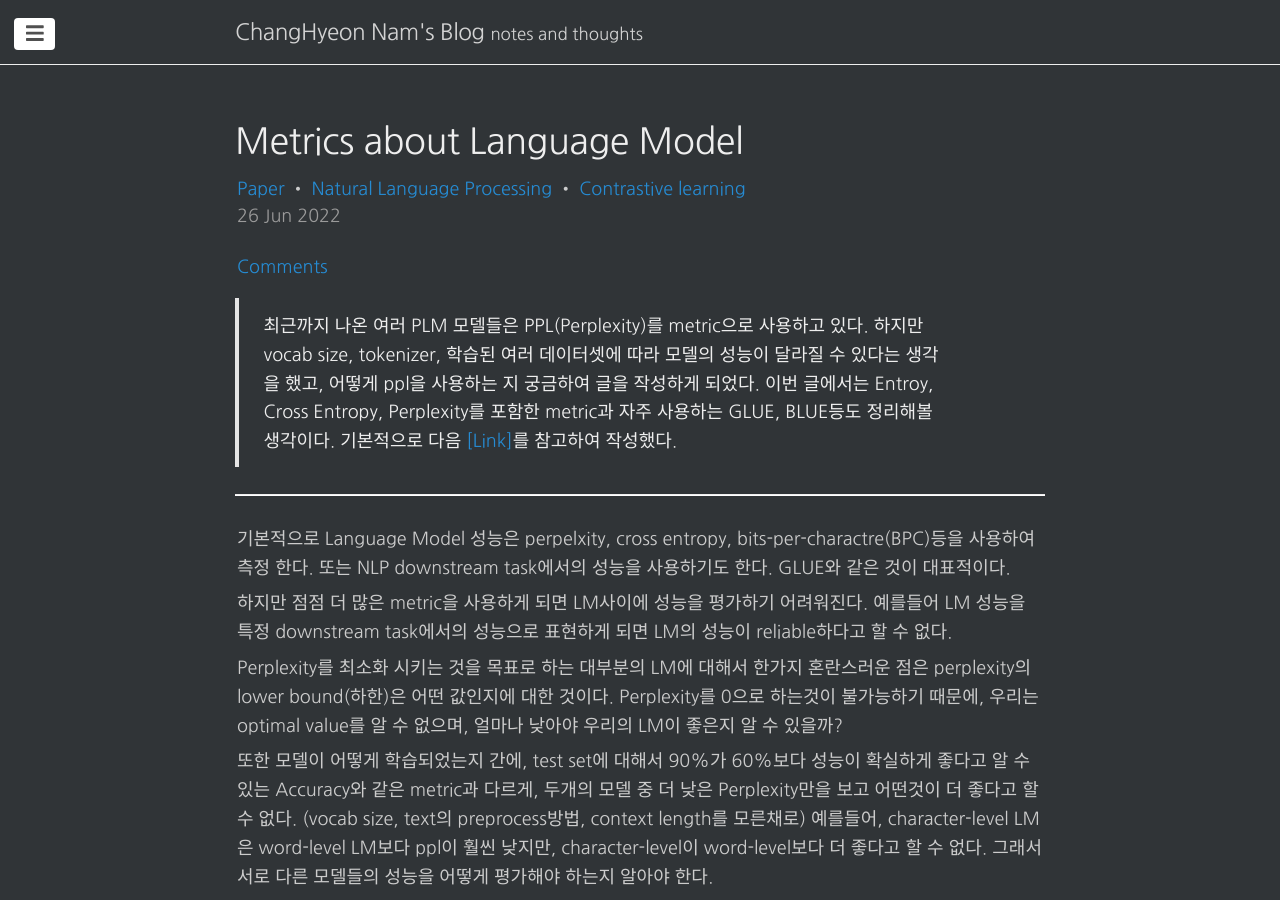
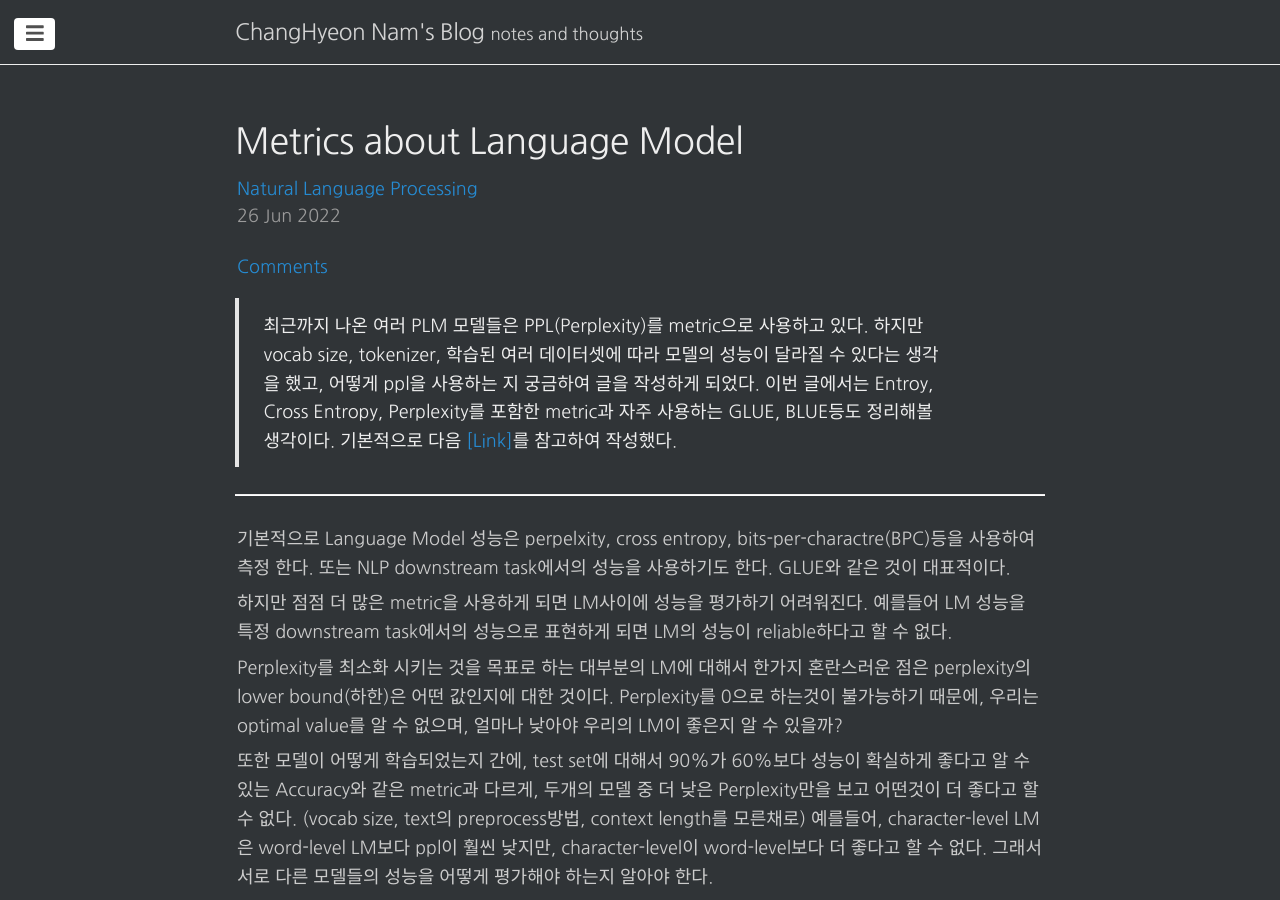
Before and after one commit to changhyeonnam/changhyeonnam.github.io, a Jekyll site: the page built from _posts/2022/2022-6-26-metrics_about_LM.md, in a window 1280 px wide and 900 px high. Built offline with Jekyll 4.4.1, drawn with Linux system fonts in a browser that asks for light colours; nearby versions of some CDN libraries; our own code applies the rules of GitHub Pages for plain Markdown files; formulas are drawn with MathJax 3; comment, search, counter and statistics services are not loaded.

Commit message:
update post

```diff
--- a/_posts/2022/2022-6-26-metrics_about_LM.md
+++ b/_posts/2022/2022-6-26-metrics_about_LM.md
@@ -1,10 +1,8 @@
 ---
 title: Metrics about Language Model
-Created: May 25, 2022 8:59 PM
+Created: June 26, 2022 11:23 PM
 tags:
-  - Paper
   - Natural Language Processing
-  - Contrastive learning
 
 use_math: true
 comments: true
```
